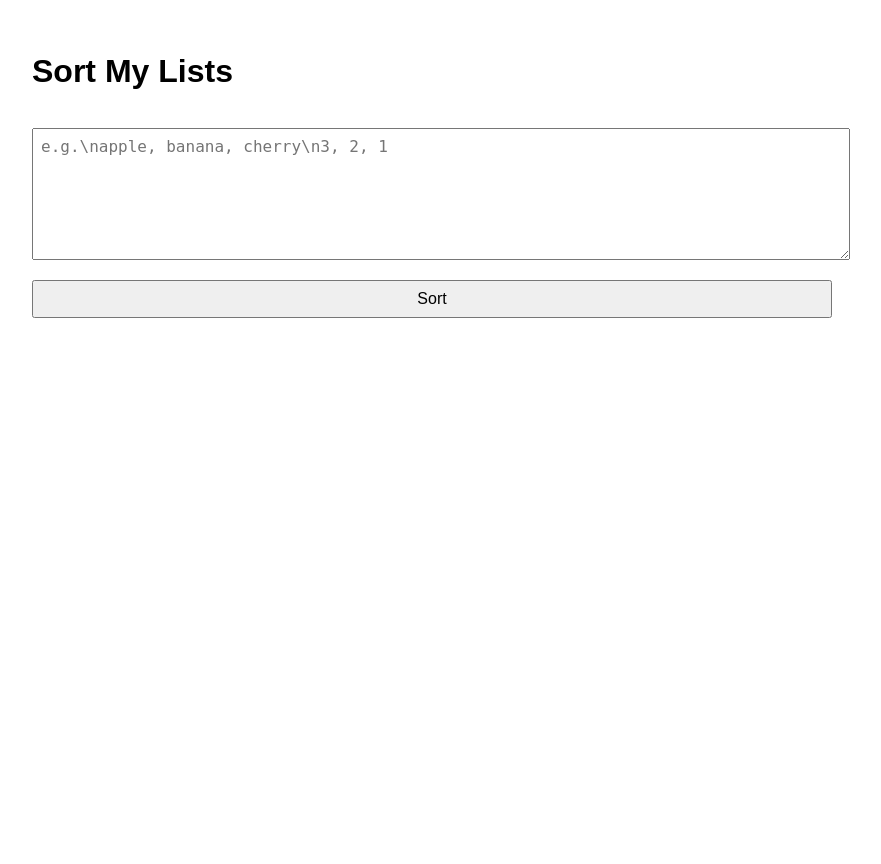
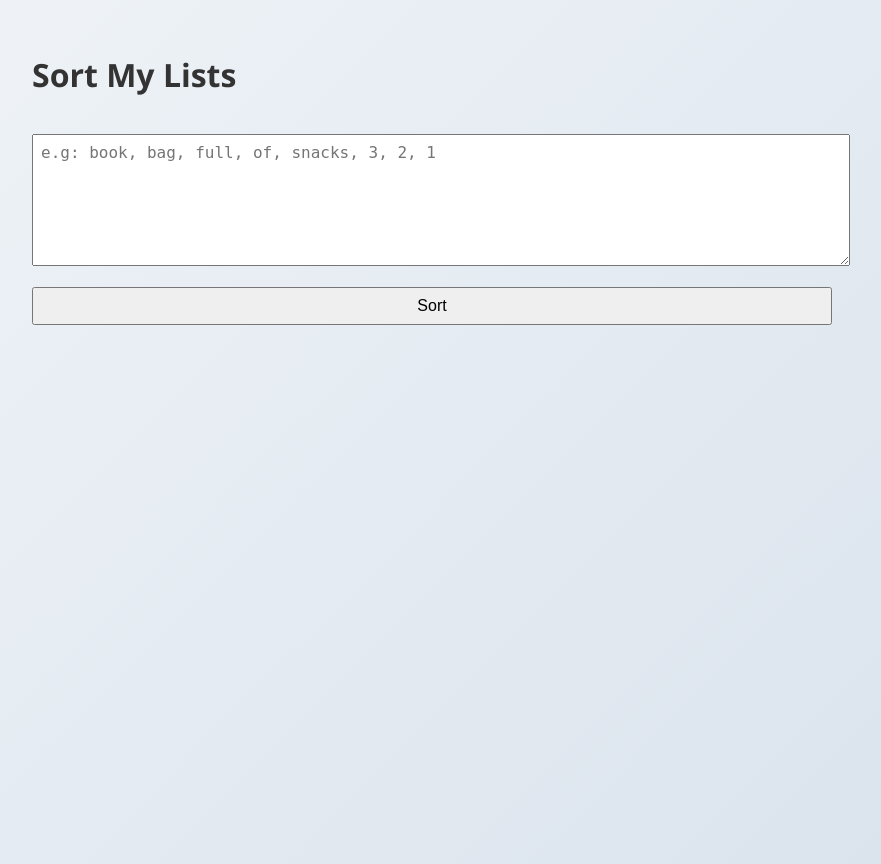
Before and after one commit to sen168168/list-sorts, a Flask app: template templates/index.html in a window 1280 px wide. Shown: the whole page, without its empty margins (208-1089 px from the left). Before the commit the page ends 318 px from the top, so only its background shows below. Run offline with Flask 3, Linux system fonts and the light colour scheme; the template is opened without the code that fills it, so the values that code supplies are empty.

```diff
--- a/app.py
+++ b/app.py
@@ -1,6 +1,8 @@
 from flask import Flask, render_template, request, jsonify
 import random
 import re
+import sys
+print("Starting app...", file=sys.stderr)
 
 app = Flask(__name__)
 
--- a/static/script.js
+++ b/static/script.js
@@ -7,7 +7,7 @@ let originalFormats = [];
 function prepareSort() {
   const input = document.getElementById("inputLists").value.trim();
 
-  // Split input into chunks separated by empty lines
+  // Split input into chunks separated by empty line
   const chunks = input.split(/\n\s*\n/);
   originalFormats = [];
   const lists = [];
--- a/style.css
+++ b/static/style.css
@@ -17,13 +17,22 @@ button {
 .list-box {
   margin-top: 1.5rem;
   padding: 1rem;
-  border: 1px solid #ccc;
+  border: 1px solid #bdbdbd;
   border-radius: 8px;
 }
 
 .result {
   margin-top: 1rem;
-  background: #f0f0f0;
+  background: #bdbdbd;
   padding: 0.5rem;
   border-radius: 5px;
 }
+
+
+
+body {
+  font-family: 'Segoe UI', Tahoma, Geneva, Verdana, sans-serif;
+  background: linear-gradient(135deg, #f0f4f8, #d9e2ec);
+  color: #333;
+  min-height: 100vh;
+}
--- a/templates/index.html
+++ b/templates/index.html
@@ -2,12 +2,12 @@
 <html lang="en">
 <head>
   <meta charset="UTF-8" />
-  <title>Sort My Lists</title>
+  <title>List-Sorts</title>
   <link rel="stylesheet" href="{{ url_for('static', filename='style.css') }}" />
 </head>
 <body>
   <h1>Sort My Lists</h1>
-  <textarea id="inputLists" rows="6" placeholder="e.g.\napple, banana, cherry\n3, 2, 1"></textarea>
+  <textarea id="inputLists" rows="6" placeholder="e.g: book, bag, full, of, snacks, 3, 2, 1"></textarea>
   <button onclick="prepareSort()">Sort</button>
 
   <div id="listControls"></div>
```
Also changed, not shown: requirements.txt (+61 -9 lines), README.md, __init__.py (added), templates/__init__.py (deleted), 2 other files.
